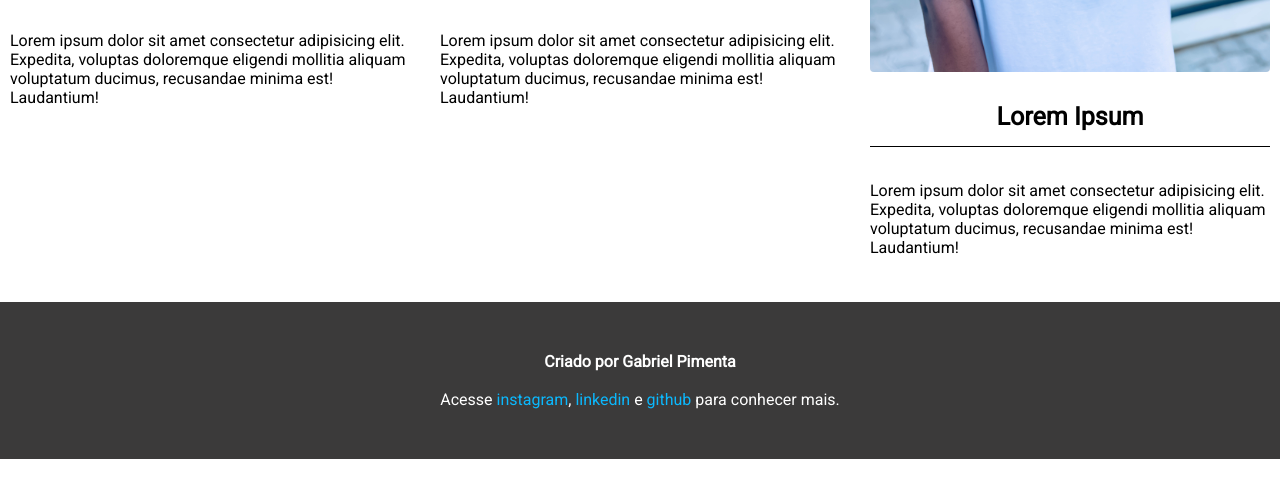
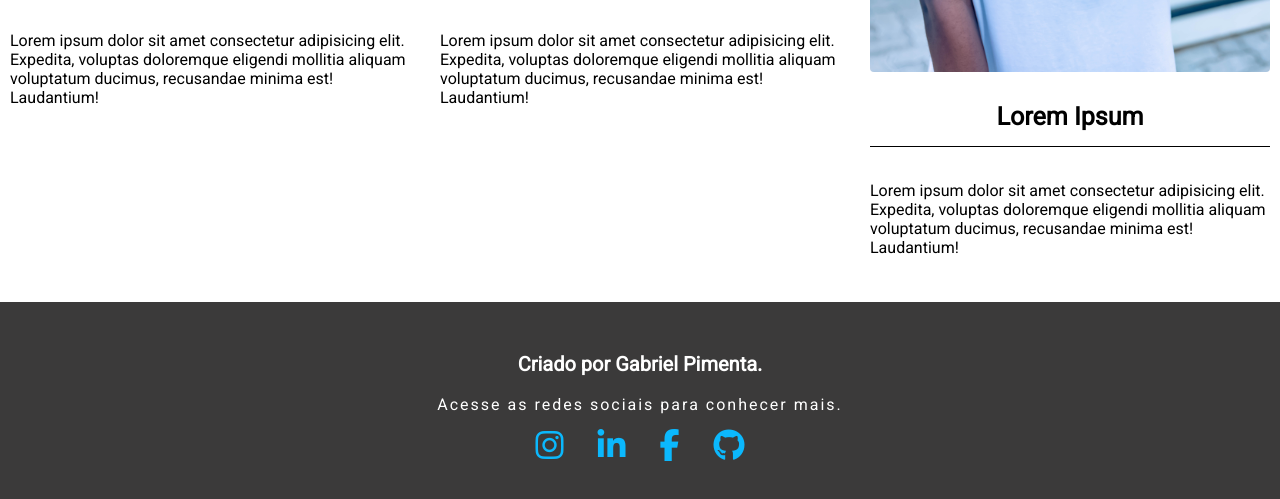
Before and after one commit to BielPimentaDev/bielpimentadev.github.io, a plain HTML site: page index.html in a window 1280 px wide. Shown: the part 2207-2706 px from the top of the page. Before the commit the page ends 2666 px from the top, so only its background shows below. Drawn offline with Linux system fonts and the light colour scheme.

Commit message:
Refazendo footer

```diff
--- a/css/main.css
+++ b/css/main.css
@@ -171,5 +171,18 @@ footer{
 }
 
 footer a {
-    color: var(--color1)
+    color: var(--color1);
+    padding: 15px
 }
+footer h4{
+    font-family: 'Roboto', sans-serif;
+    font-weight: bold;
+    font-size: 20px;
+}
+footer span{
+    letter-spacing: 2px;
+}
+.social-sction{
+    margin-top: 15px;
+
+}
--- a/index.html
+++ b/index.html
@@ -219,9 +219,24 @@
 
 
     <footer>
-        <h4>Criado por Gabriel Pimenta</h4>
+        <h4>Criado por Gabriel Pimenta.</h4>
         <br>
-        <span>Acesse <a href="#">instagram</a>, <a href="#">linkedin</a> e <a href="">github</a> para conhecer mais.</span>
+        <span>Acesse as redes sociais para conhecer mais.</span>
+        <br>
+        <div class="social-sction">
+            <a href="https://www.instagram.com/gbrl.pimenta/">
+                <i class="fa fa-instagram fa-2x"></i>
+            </a>
+            <a href="">
+                <i class="fa fa-linkedin fa-2x"></i>
+            </a>
+            <a href="">
+                <i class="fa fa-facebook fa-2x"></i>
+            </a>
+            <a href="https://github.com/BielPimentaDev/">
+                <i class="fa fa-github fa-2x"></i>
+            </a>
+        </div>
     </footer>
 </body>
 <script src="script.js"></script>
```
